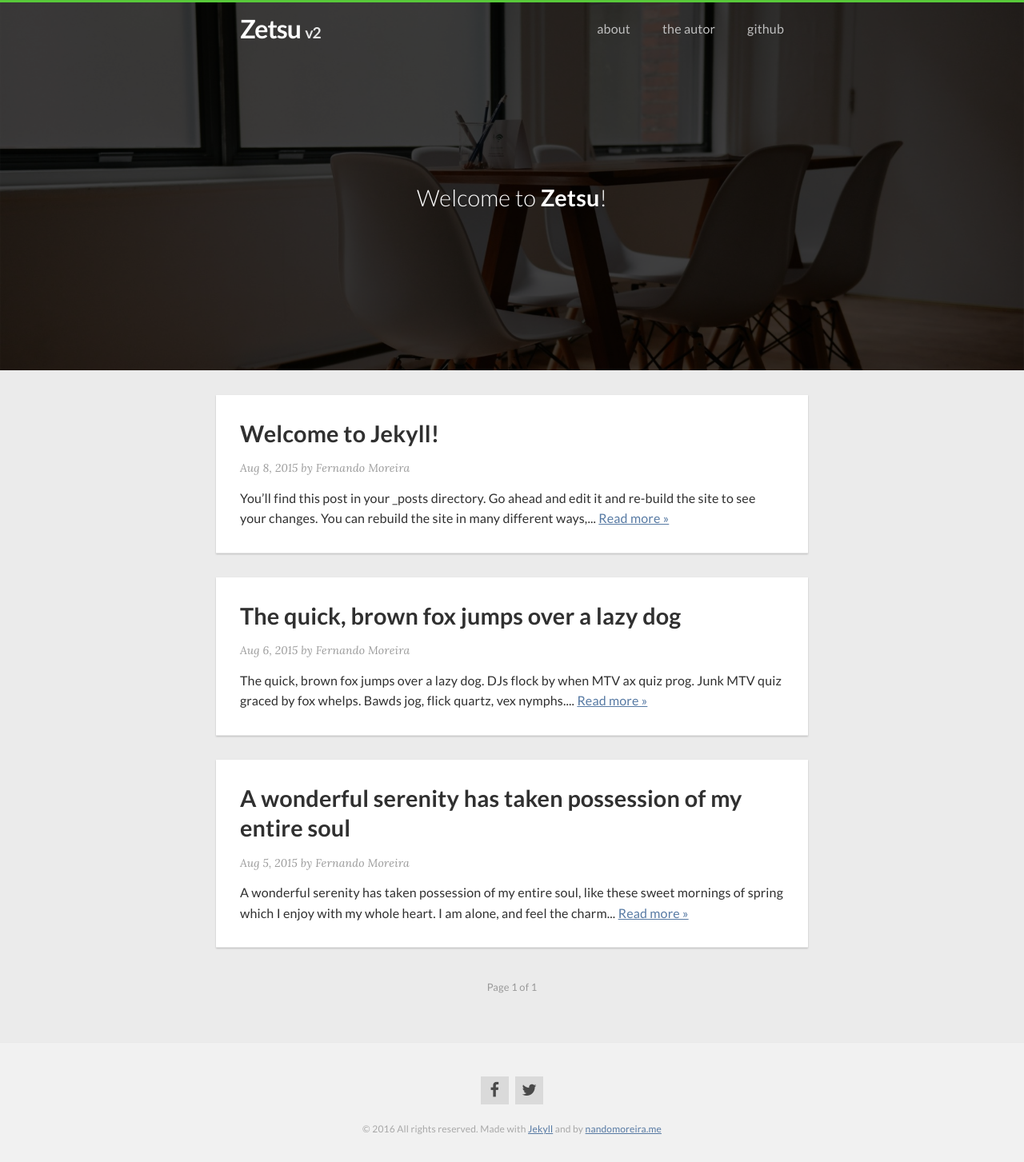
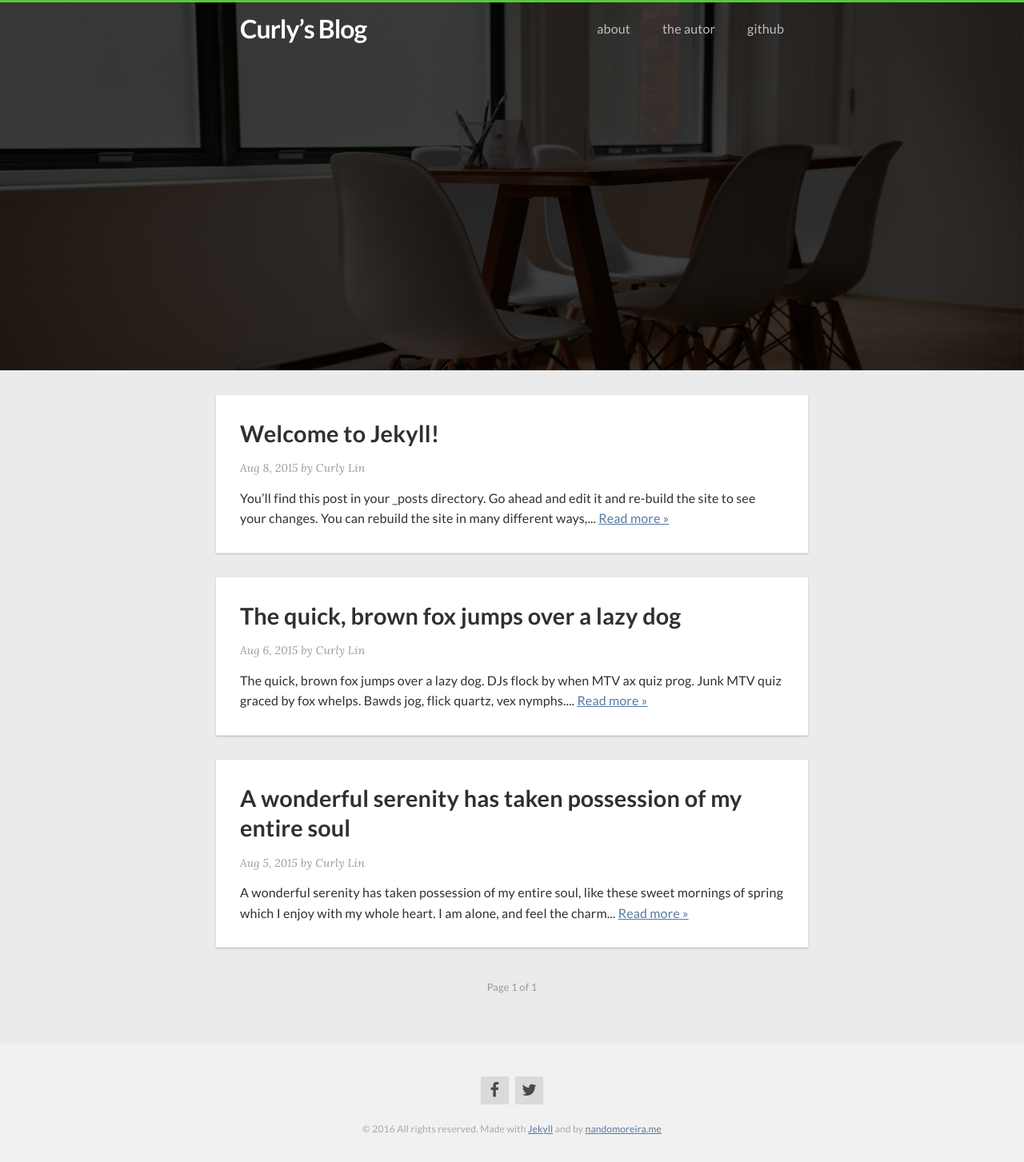
Before and after one commit to CCurly/CCurly.github.io, a Jekyll site: the page built from index.html, in a window 1280 px wide. Shown: the whole page at 80% size. Built offline with Jekyll 4.4.1, drawn with Linux system fonts in a browser that asks for light colours; nearby versions of some CDN libraries; the list of posts is cut into pages by our own code.

Commit message:
修改配置文件，修改首页头部布局

```diff
--- a/_config.yml
+++ b/_config.yml
@@ -1,19 +1,17 @@
 # Site settings
-title: Zetsu
-email: zetsu@domain.com
-description: Um lindo tema feito para jekyll e com o <3
+title: Curly’s Blog
+email: culy_lin@foxmail.com
+description: 😄
 baseurl: ""
 url: "http://ccurly.github.io"
 
 author:
-  name     : 'Fernando Moreira'
-  email    : hi@nandomoreira.me
-  url      : http://nandomoreira.me
-  facebook : http://facebook.com/fernando.dev
-  twitter  : http://twitter.com/nandomoreirame
+  name     : Curly Lin
+  email    : culy_lin@foxmail.com
+  url      : http://ccurly.github.io
 
-github: https://github.com/nandomoreirame/zetsu
-disqus_shortname: "fernandomoreira"
+github: https://github.com/CCurly
+disqus_shortname: "Curly"
 google_analytics: UA-52446115-1
 
 paginate: 3
--- a/_includes/header.html
+++ b/_includes/header.html
@@ -5,7 +5,7 @@
     <div class="container">
 
       <h1 class="title">
-        <a href="{{ site.baseurl }}/">{{ site.title }}</a> <small>v2</small>
+        <a href="{{ site.baseurl }}/">{{ site.title }}</a>
       </h1>
 
       <nav class="navbar">
@@ -27,11 +27,11 @@
       </nav>
     </div>
 
-    {% if page.slug == 'home' %}
+    <!-- {% if page.slug == 'home' %}
       <h2 class="txt-center">
         Welcome to <strong>{{ site.title }}</strong>!
       </h2>
-    {% endif %}
+    {% endif %} -->
 
   </div>
 
```
